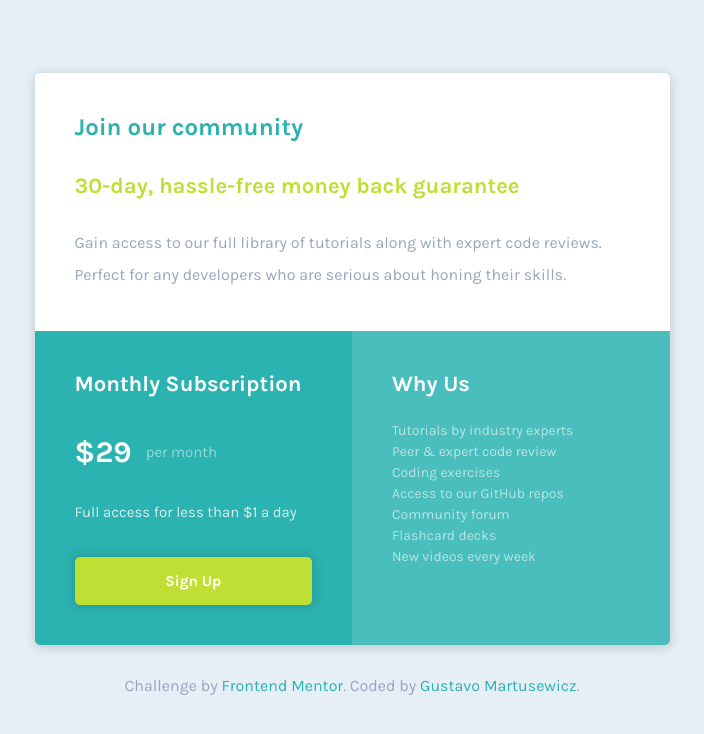
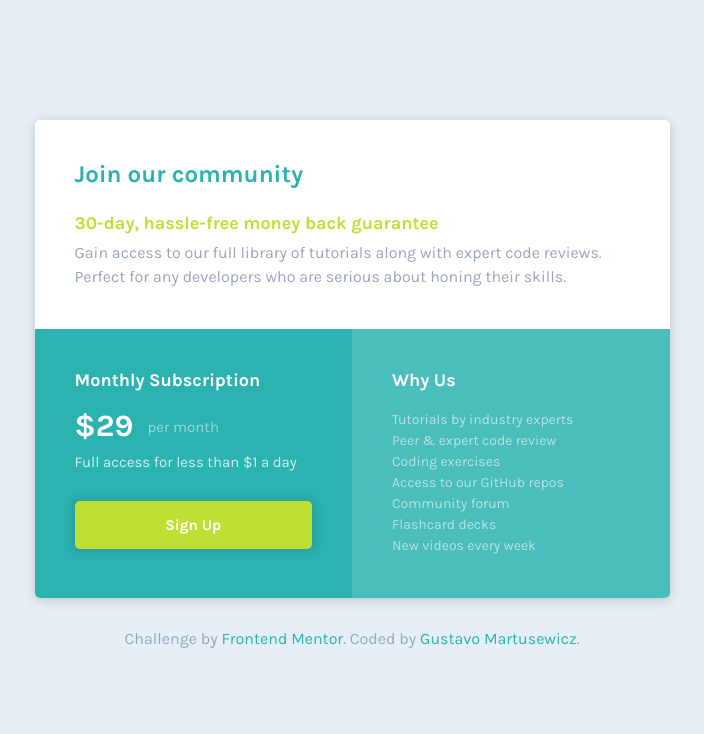
Before and after one commit to gustavom/frontend-mentor-challenge-01, a plain HTML site: page index.html in a window 1280 px wide. Shown: the whole page, without its empty margins (288-992 px from the left). Drawn offline with Linux system fonts and the light colour scheme.

Commit message:
perfect pixel adjusts

```diff
--- a/css/styles.css
+++ b/css/styles.css
@@ -35,6 +35,9 @@ b,
 strong {
   font-weight: 700;
 }
+h2 {
+  font-size: 18px;
+}
 p {
   line-height: 2;
 }
@@ -69,12 +72,15 @@ p {
 .intro h1 {
   color: hsl(179, 62%, 43%);
   font-size: 24px;
-  margin-bottom: 32px;
+  margin-bottom: 24px;
 }
 .intro h2 {
   color: hsl(71, 73%, 54%);
-  font-size: 22px;
-  margin-bottom: 28px;
+  margin-bottom: 7px;
+}
+
+.intro p {
+  line-height: 1.5;
 }
 
 .price {
@@ -87,22 +93,21 @@ p {
 }
 
 .price h2 {
-  font-size: 22px;
-  margin-bottom: 25px;
+  margin-bottom: 20px;
 }
 .price p {
-  margin-bottom: 30px;
   color: rgba(255, 255, 255, 0.8);
 }
 .price p.value {
   color: rgba(255, 255, 255, 0.5);
   display: flex;
   align-items: center;
-  margin-bottom: 15px;
+  margin-bottom: 5px;
 }
 .price p.value b {
   color: #fff;
-  font-size: 30px;
+  font-size: 31px;
+  line-height: 31px;
   margin-right: 14px;
 }
 .price .button {
@@ -118,6 +123,7 @@ p {
   text-decoration: none;
   padding: 15px 5px;
   transition: all 0.2s;
+  margin-top: 24px;
 }
 .price .button:hover {
   transform: scale(1.05);
@@ -134,8 +140,7 @@ p {
   font-size: 15px;
 }
 .why-us h2 {
-  font-size: 22px;
-  margin-bottom: 25px;
+  margin-bottom: 20px;
 }
 
 .why-us ul li {
```
